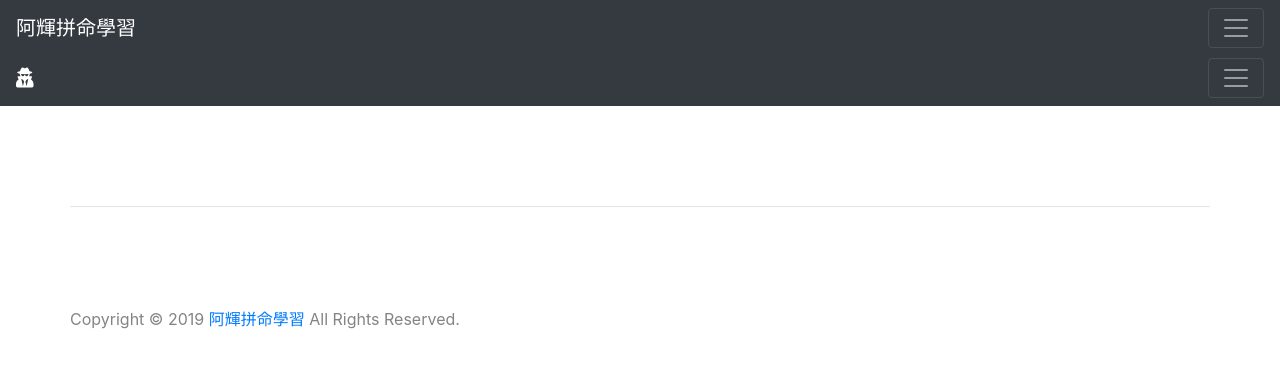
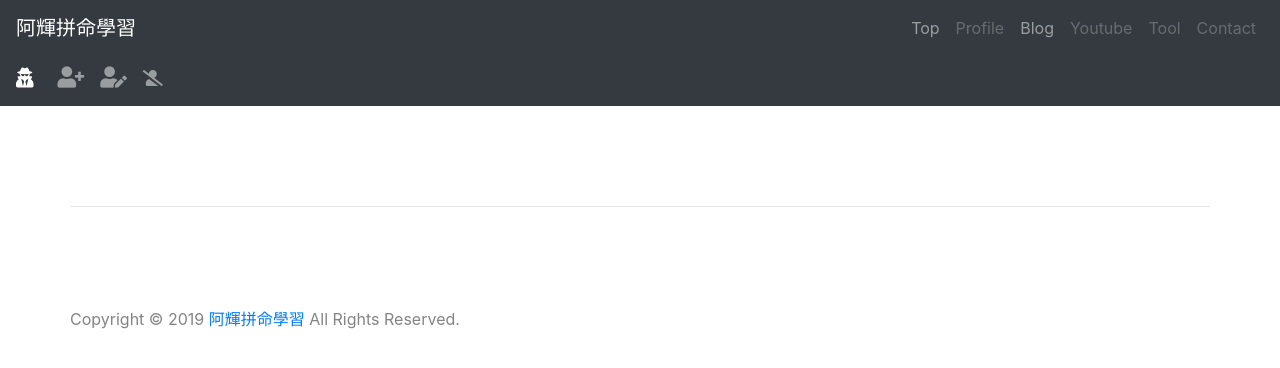
Before and after one commit to NatsukiNateYamashita/my-first-blog, a Django app: page /drafts/ in a window 1280 px wide. Shown: the top 368 px of the page. Run offline with Django 3.2, Linux system fonts and the light colour scheme; the visitor is signed in with stand-in values (Sample User, id 1); data that the repository does not hold is empty; parts of the project's set-up code (start-up, migrations or seed data) failed here and were passed over; some libraries are stand-ins or nearby versions.

Commit message:
navbar-itemのresponsive toggelno

```diff
--- a/blog/templates/blog/base.html
+++ b/blog/templates/blog/base.html
@@ -20,14 +20,15 @@
 
   <body>
 <!--------------------Navbar-------------------->
-    <nav class="navbar navbar-expand-xs navbar-dark fixed-top bg-dark">
+    <nav class="navbar navbar-expand-sm navbar-dark fixed-top bg-dark">
       <a class="navbar-brand" href="/">阿輝拼命學習</a>
       <button class="navbar-toggler" type="button" data-toggle="collapse" data-target="#navbarToggler01" aria-controls="navbarToggler01" aria-expanded="false" aria-label="Toggle navigation">
         <span class="navbar-toggler-icon"></span>
       </button>
 
       <div class="collapse navbar-collapse" id="navbarToggler01">
-        <ul class="navbar-nav mr-auto">
+        <ul class="navbar-nav mr-auto"></ul>  <!-- 右寄せの為 -->
+        <ul class="navbar-nav">
           <li class="nav-item"><a class="nav-link" href="/">Top</a></li>
           <li class="nav-item"><a class="nav-link disabled" href="/">Profile</a></li>
           <li class="nav-item"><a class="nav-link" href="{% url 'post_list' %}">Blog</a></li>
@@ -41,7 +42,7 @@
     {% if user.is_authenticated %}
 <!--------------------Navbar Login-------------------->
     <hr><hr>
-      <nav class="navbar navbar-expand-xs navbar-dark bg-dark">
+      <nav class="navbar navbar-expand-sm navbar-dark bg-dark">
         <a class="navbar-brand" href="/"><i class="fas fa-user-secret"></i></a>
         <button class="navbar-toggler" type="button" data-toggle="collapse" data-target="#navbarToggler02" aria-controls="navbarToggler02" aria-expanded="false" aria-label="Toggle navigation"><span class="navbar-toggler-icon"></span></button>
         <div class="collapse navbar-collapse" id="navbarToggler02">
```
